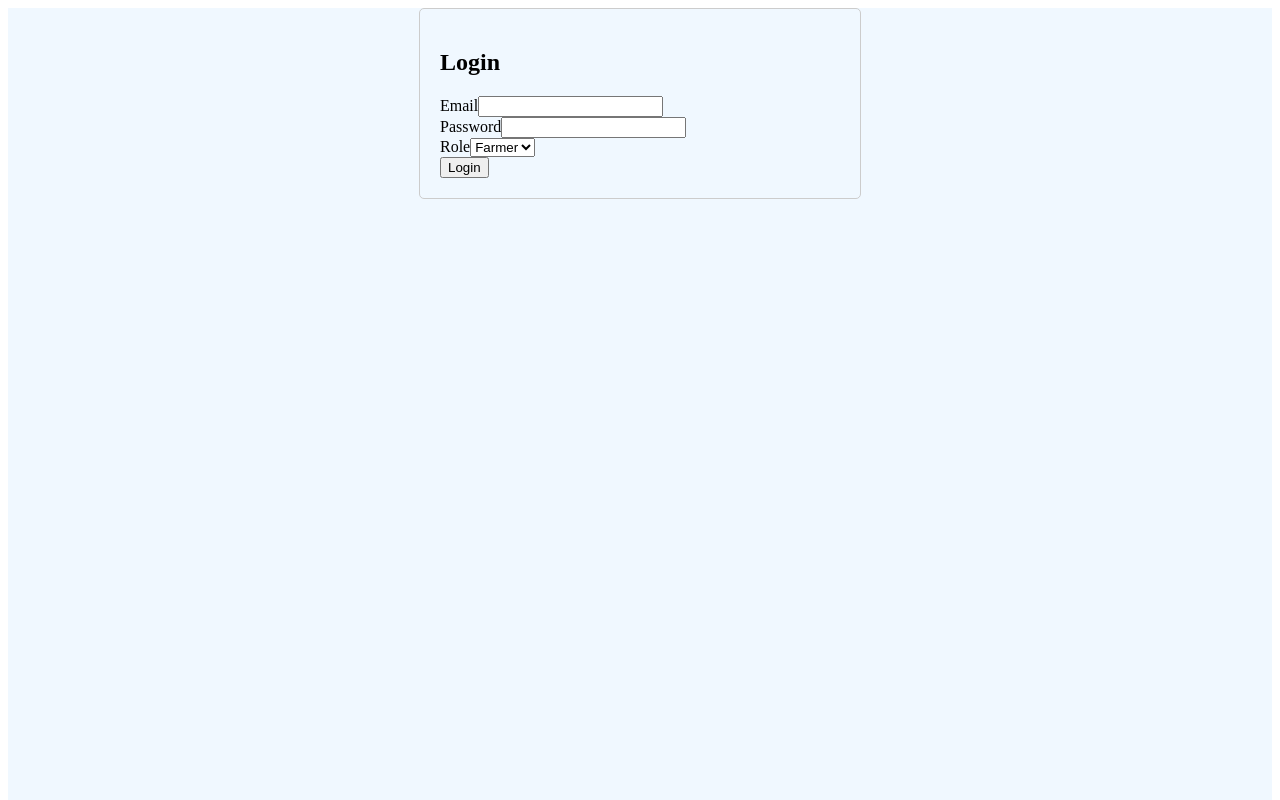
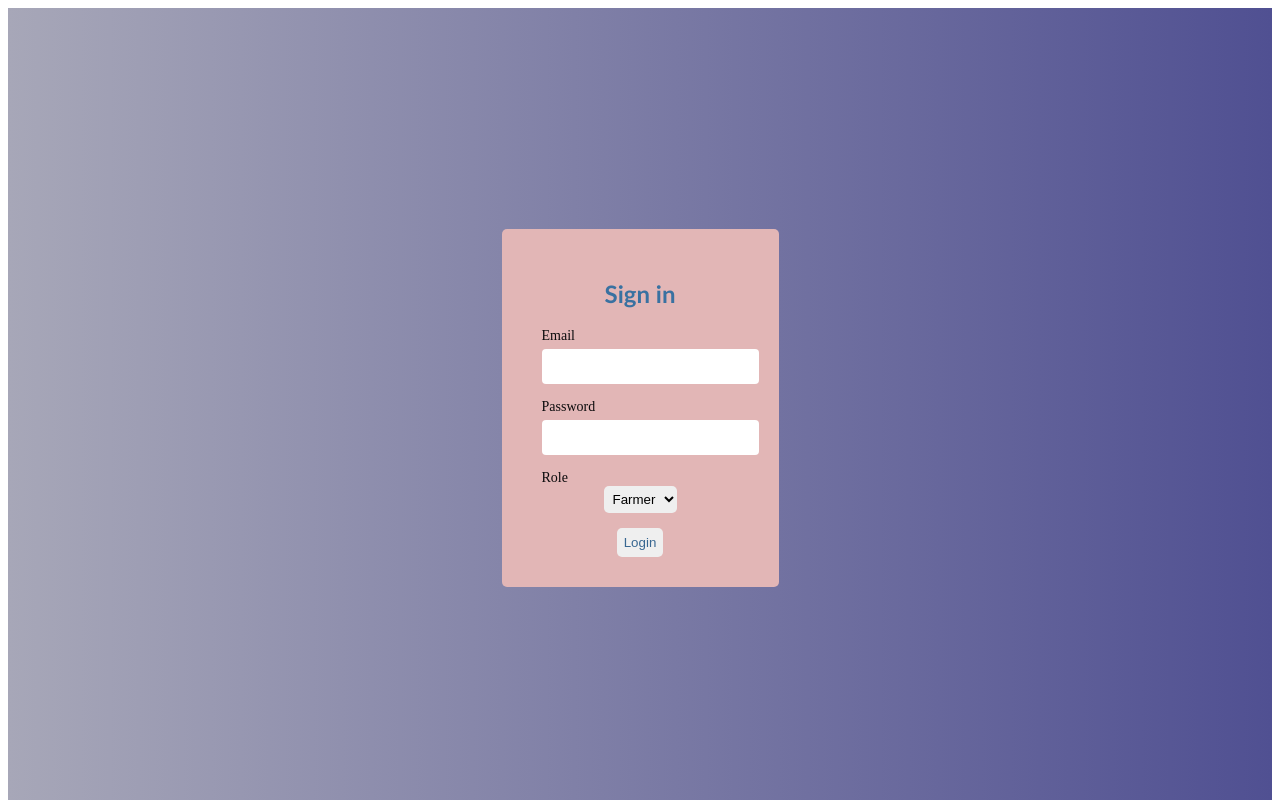
Before and after one commit to RichardNzembei/movers-transport-system, a Vue app: page / in a window 1280 px wide. Shown: the top 800 px of the page. Built offline with nearby package versions, Linux system fonts and the light colour scheme.

Commit message:
drop down links in admin dash commit

```diff
--- /dev/null
+++ b/src/stores/dropdownStore.js
@@ -0,0 +1,9 @@
+import { defineStore } from "pinia";
+import {ref} from 'vue'
+export const useDropdownStore=defineStore('dropdownStore',()=>{
+    const isDropdownVisible=ref(false)
+    function toggleDropdown(){
+        isDropdownVisible.value=!isDropdownVisible.value
+    }
+    return {isDropdownVisible,toggleDropdown}
+})
--- a/src/views/AdminDashboard.vue
+++ b/src/views/AdminDashboard.vue
@@ -1,9 +1,58 @@
+<script setup>
+import {ref} from 'vue'
+import {useDropdownStore} from '../stores/dropdownStore'
+import {useRouter} from 'vue-router'
+const router=useRouter()
+const store=useDropdownStore()
+const logout=()=>{
+  router.push('/')
+}
+</script>
+    <template>
+  <div class="dropdown-container">
+    <img src="../assets/icons/menu.png" alt="menu icon" @click="store.toggleDropdown">
+    <span @click="logout">logout</span>
+    <div class="dropdown-menu" v-if="store.isDropdownVisible">
+      <router-link to="/employeedashboard" class="dropdown-item">Employees</router-link>
+    <router-link to="/transportdashboard" class="dropdown-item">Transport Orders</router-link>
+    <router-link to="/revenuedashboard" class="dropdown-item">Revenue & Profits</router-link>
+    </div>
 
-    <template>
-  <div>
-    <h1>Admin Dashboard</h1>
-    <router-link to="/employeedashboard">Manage Employees</router-link>
-    <router-link to="/transportdashboard">Manage Transport Orders</router-link>
-    <router-link to="/revenuedashboard">View Revenue & Profits</router-link>
+
   </div>
 </template>
+<style scoped>
+.dropdown-container{
+  display: inline-block;
+  position: relative;
+  margin: 5px;
+  border-bottom: 2px solid black;
+  width: 100%;
+}
+.dropdown-container img{
+  height: 20px;
+  width: 20px;
+
+}
+.dropdown-menu{
+  position: absolute;
+  top: 100%;
+  left: 0;
+  background-color: white;
+  border-radius: 5px;
+  z-index: 1;
+  margin: 4px;
+  width: max-content;
+  border-bottom: 2px solid black;
+}
+.dropdown-item{
+  display: block;
+  padding: 10px 15px;
+  text-decoration: none;
+  color: #000;
+}
+.dropdown-item:hover{
+  color: #51719c;
+  background-color: azure;
+}
+</style>
--- a/src/views/Login.vue
+++ b/src/views/Login.vue
@@ -1,41 +1,13 @@
 <!-- Login.vue -->
-<template>
-    <div class="login-container">
-      <h2>Login</h2>
-      <form @submit.prevent="login">
-        <div>
-          <label>Email</label>
-          <input type="email" v-model="email" required />
-        </div>
-        <div>
-          <label>Password</label>
-          <input type="password" v-model="password" required />
-        </div>
-        <div>
-          <label>Role</label>
-          <select v-model="role" required>
-            <option value="admin">Admin</option>
-            <option value="farmer">Farmer</option>
-          </select>
-        </div>
-        <button type="submit">Login</button>
-        <p v-if="error" class="error">{{ error }}</p>
-      </form>
-    </div>
-  </template>
+<script setup>
+import { useAuthStore } from "../stores/authStore";
+import { useRouter } from "vue-router";
+import { ref } from "vue";
 
-  <script>
-  import { useAuthStore } from '../stores/authStore';
-  import { useRouter } from 'vue-router';
-  import { ref } from 'vue';
-
-  export default {
-    setup() {
-      // Declare reactive state properties using ref
-      const email = ref('');
-      const password = ref('');
-      const role = ref('farmer');
-      const error = ref('');
+const email = ref("");
+const password = ref("");
+const role = ref("farmer");
+const error = ref("");
 
 const authStore = useAuthStore();
 const router = useRouter();
@@ -49,34 +21,109 @@
   });
 
   if (isAuthenticated) {
-          if (role.value === 'admin') {
-            router.push('/admindashboard');
-          } else if (role.value === 'farmer') {
-            router.push('/farmerdashboard');
+    if (role.value === "admin") {
+      router.push("/admindashboard");
+    } else if (role.value === "farmer") {
+      router.push("/farmerdashboard");
     }
   } else {
-          error.value = 'Invalid email or password';
+    error.value = "Invalid email or password";
   }
-      };
-
-      return {
-        email,
-        password,
-        role,
-        error,
-        login,
-      };
-    },
 };
 </script>
 
+
+<template>
+  <div class="login">
+    <div class="login-container">
+      <div class="login-box">
+        <h2>Sign in</h2>
+    <form @submit.prevent="login">
+      <div class="input-group">
+        <label>Email</label>
+        <input type="email" v-model="email" required />
+      </div>
+      <div class="input-group">
+        <label>Password</label>
+        <input type="password" v-model="password" required />
+      </div>
+      <div class="input-group">
+        <label>Role</label>
+        <select v-model="role" required>
+          <option value="admin">Admin</option>
+          <option value="farmer">Farmer</option>
+        </select>
+      </div>
+      <button type="submit">Login</button>
+      <p v-if="error" class="error">{{ error }}</p>
+    </form>
+      </div>
+
+  </div>
+  </div>
+
+</template>
+
+
   <style scoped>
+  .login{
+    background-image: linear-gradient(to right,rgb(167, 167, 184),rgb(80, 80, 146));
+    display: flex;
+    justify-content: center;
+    align-items: center;
+    height: 100vh;
+    margin: 0;
+
+
+  }
 .login-container {
   max-width: 400px;
   margin: auto;
   padding: 20px;
-    border: 1px solid #ccc;
+
+
+}
+.login-box{
+  background-color: rgb(226, 182, 182);
+  padding: 30px;
   border-radius: 5px;
+  text-align: center;
+}
+.input-group{
+  margin: 15px 10px;
+}
+label{
+  display: block;
+  color: rgb(11, 11, 12);
+  font-size: 14px;
+  text-align: left;
+}
+input{
+  width: 100%;
+  padding: 10px;
+  margin-top: 5px;
+  border: none;
+  border-radius: 4px;
+}
+option{
+  padding: 10px;
+  color: rgb(22, 98, 165);
+}
+select{
+  padding: 5px;
+  border:none;
+  border-radius:5px;
+}
+button{
+  border:none;
+  border-radius: 5px;
+  color: rgb(56, 103, 145);
+  padding: 7px;
+}
+h2{
+  font-family: 'Gill Sans', 'Gill Sans MT', Calibri, 'Trebuchet MS', sans-serif;
+  font-weight: bolder;
+  color: rgb(57, 113, 161);
 }
 .error {
   color: red;
```
Lines whose indentation alone changed are shown as unchanged.
